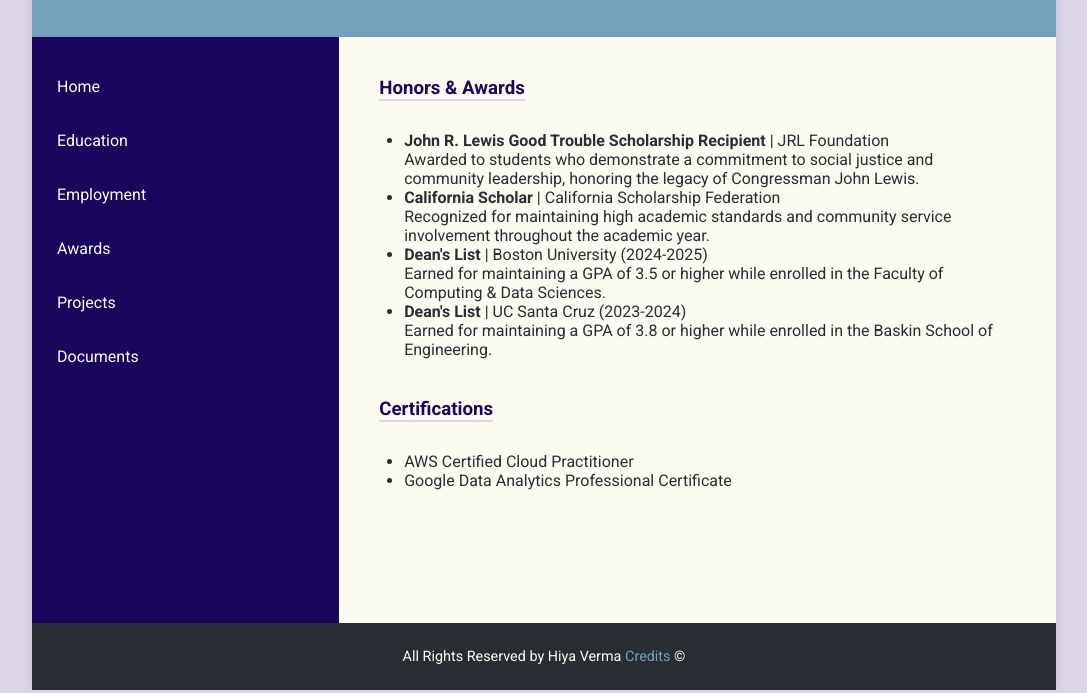
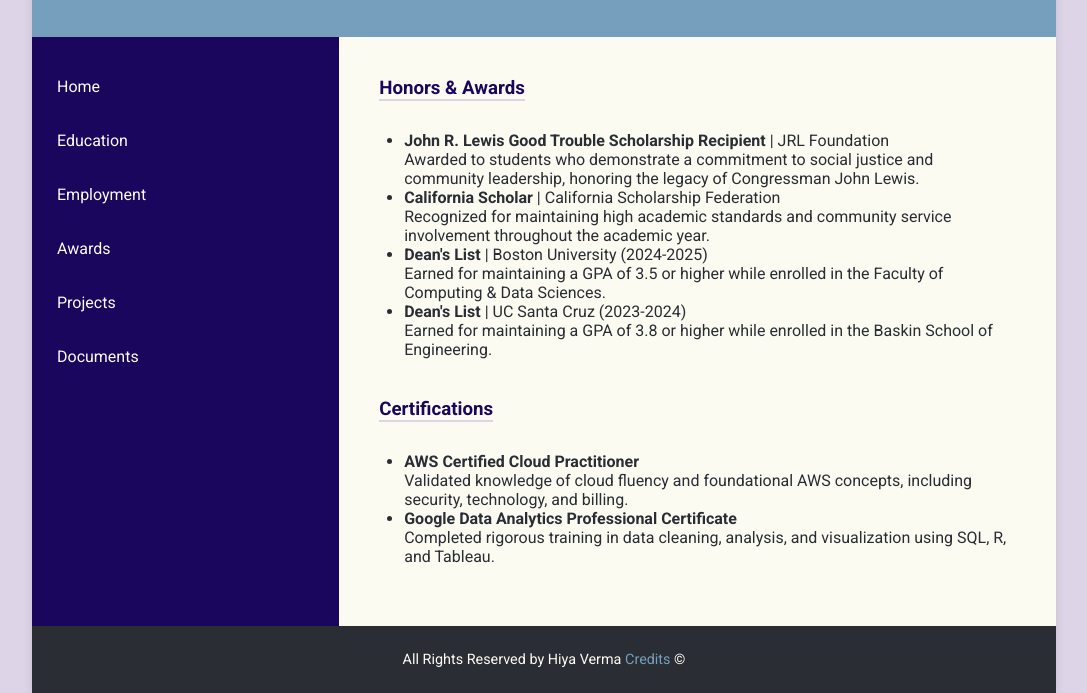
Before and after one commit to hiyaverms/HV_Resume, a website: page awards.html in a window 1280 px wide. Shown: the part 110-803 px from the top of the page, without its empty margins (96-1183 px from the left). Drawn offline with Linux system fonts and the light colour scheme.

Commit message:
cert content

```diff
--- a/awards.html
+++ b/awards.html
@@ -69,8 +69,20 @@
                     <br>
                     <h3>Certifications</h3>
                     <ul>
-                        <li>AWS Certified Cloud Practitioner</li>
-                        <li>Google Data Analytics Professional Certificate</li>
+                        <li>
+                            <strong>AWS Certified Cloud Practitioner</strong>
+                            <p>
+                                Validated knowledge of cloud fluency and foundational
+                                AWS concepts, including security, technology, and billing.
+                            </p>
+                        </li>
+                        <li>
+                            <strong>Google Data Analytics Professional Certificate</strong>
+                            <p>
+                                Completed rigorous training in data cleaning, analysis,
+                                and visualization using SQL, R, and Tableau.
+                            </p>
+                        </li>
                     </ul>
         </main>
         <!--Main Content End-->
```
